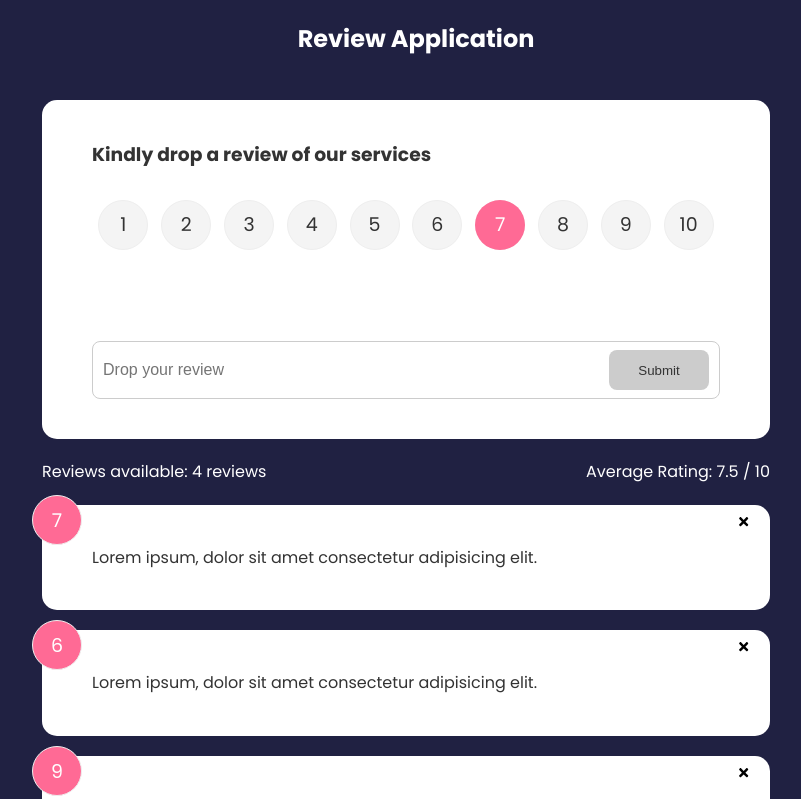
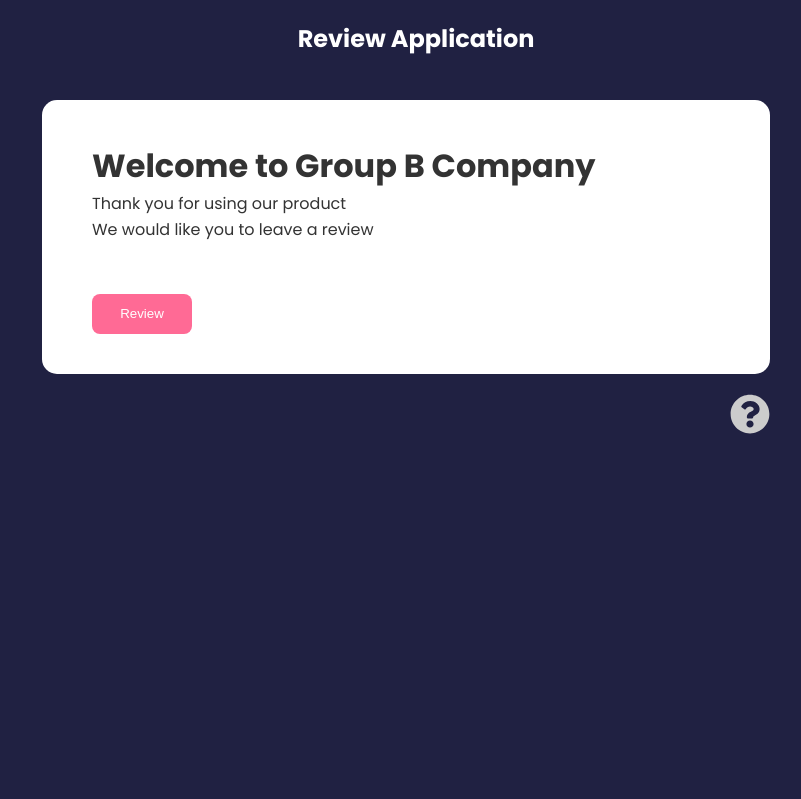
Before and after one commit to TaiwoSaidat/Review-Application, a React (Vite) app: page / in a window 1280 px wide. Shown: the top 799 px of the page, without its empty margins (234-1035 px from the left). Built offline with nearby package versions, Linux system fonts and the light colour scheme.

Commit message:
feat:add route to different pages of app

```diff
--- a/src/App.jsx
+++ b/src/App.jsx
@@ -1,14 +1,10 @@
-import { useState } from 'react'
-import { v4 as uuid } from 'uuid'
+
 import { BrowserRouter as Router, Route, Routes } from 'react-router-dom'
 // import wh from './assets/logo-wh.png'
 // import bk from './assets/logo-blk.png'
 import Header from './components/layout/Header'
 // import ReviewItem from './components/layout/ReviewItem'
-import data from './data/reviewData'
-import ReviewList from './components/ReviewList'
-import ReviewStats from './components/ReviewStats'
-import ReviewForm from './components/ReviewForm'
+
 import Home from './components/Pages/Home'
 import Review from './components/Pages/Review'
 import About from './components/Pages/About'
@@ -16,19 +12,6 @@
 
 
 function App() {
-  const [review, setReview]= useState(data)
-//function to delete review.id in DOM
-  const deleteReview = (id) =>{
-    if(window.confirm('Are you sure you want to delete review?')){
-      setReview(review.filter((item) => item.id !== id))
-    }
-  }
-
-  //function to add review
-  const AddReview = (newReview) => {
-    newReview.id=uuid()
-    setReview([newReview, ...review])
-  }
 
   return (
     <>
@@ -36,23 +19,9 @@
 
       <Router>
         <Routes>
-          <Route path='/' element={
-            <>
-              <ReviewForm handleAdd={AddReview} />
-                <div className="container">
-                  <ReviewStats reviews={review} />
-
-                  <ReviewList reviews={review} deleteReview={deleteReview}/>
-                </div>
-            </>
-          }></Route>
-          <Route path='/home' element={<Home />} />
+          <Route path='/' element={<Home />} />
           <Route path='/about' element={<About />}  />
           <Route path='/review' element={<Review/>}  />
-
-          {/* <Route path='/' element={<Home />} />
-          <Route path='/about' element={<About />}  />
-          <Route path='/review' element={<Review/>}  /> */}
         </Routes>
       </Router>
 
--- a/src/components/Pages/About.jsx
+++ b/src/components/Pages/About.jsx
@@ -1,8 +1,26 @@
+import { Link } from "react-router-dom"
+import { FaHouseUser } from "react-icons/fa"
+//or use import {FaHouseDamage } from "react-icons/fa"
 
 function About() {
   return (
     <>
-        <h1>About</h1>
+       <div className="container">
+        <div className="card">
+          <h3 className="head" >About</h3>
+          <p>This is a basic application for customers to drove their review on the usage on our services</p>
+          <p>Version 1.0.0</p>
+          <br />
+          <p className='about-link'>
+            <Link to='/'>Go Back Home</Link>
+          </p>
+        </div>
+        <div className="about-link" >
+          <Link to='/'>
+            <FaHouseUser size={40} />
+          </Link>
+        </div>
+       </div>
     </>
   )
 }
--- a/src/components/Pages/Home.jsx
+++ b/src/components/Pages/Home.jsx
@@ -1,24 +1,33 @@
 import Button from "../layout/Button"
-import { useRoutes } from "react-router-dom"
+import { useNavigate, Link } from "react-router-dom"
+import { FaQuestionCircle } from "react-icons/fa"
 
 function Home() {
 
-    const route = useRoutes()
+    const navigate = useNavigate()
 
-    const handleNavigate = () => {
-        route.push('.review')
-    }
+    // const handleNavigate = () => {
+    //     navigate('.review')
+    // }
 
   return (
     <>
       <div className="container">
-        <h1>Welcome to Group B Company</h1>
-        <p>Thank you fror using out product</p>
-        <p>We would like for you to give a review</p>
-        <Button type='button' variant='secondary' onClick={handleNavigate} >
-            Review
-        </Button>
+        <div className="card">
+          <h1>Welcome to Group B Company</h1>
+          <p>Thank you for using our product</p>
+          <p>We would like you to leave a review</p>
+          <br /><br />
+          <Button type='button' variant='secondary' onClick={() => navigate('/review')} >
+              Review
+          </Button>
+        </div>
 
+        <div className="about-link" >
+          <Link to='/about'>
+            <FaQuestionCircle size={40} />
+          </Link>
+        </div>
       </div>
     </>
   )
--- a/src/components/Pages/Review.jsx
+++ b/src/components/Pages/Review.jsx
@@ -1,9 +1,11 @@
 import { useState } from 'react'
+import { Link } from 'react-router-dom'
 import { v4 as uuid } from 'uuid'
 import data from '../../data/reviewData'
 import ReviewList from '../ReviewList'
 import ReviewStats from '../ReviewStats'
 import ReviewForm from '../ReviewForm'
+import { FaHouseUser } from "react-icons/fa"
 
 
 function Review() {
@@ -23,7 +25,18 @@
 
   return (
     <>
-      <h1>Reviews</h1>
+      <ReviewForm handleAdd={AddReview} />
+      <div className="container">
+        <ReviewStats reviews={review} />
+
+        <ReviewList reviews={review} deleteReview={deleteReview}/>
+      </div>
+
+        <div className="about-link" >
+          <Link to='/'>
+            <FaHouseUser size={40} />
+          </Link>
+        </div>
     </>
   )
 }
--- a/src/components/layout/Button.jsx
+++ b/src/components/layout/Button.jsx
@@ -1,9 +1,9 @@
 
 
-function Button({children, variant, type, isDisabled}) {
+function Button({children, variant, type, isDisabled, onClick}) {
   return (
     <>
-      <button type={type} disabled={isDisabled} className={`btn btn-${variant}`}>
+      <button type={type} disabled={isDisabled} onClick={onClick} className={`btn btn-${variant}`}>
         {children}
       </button>
     </>
```
